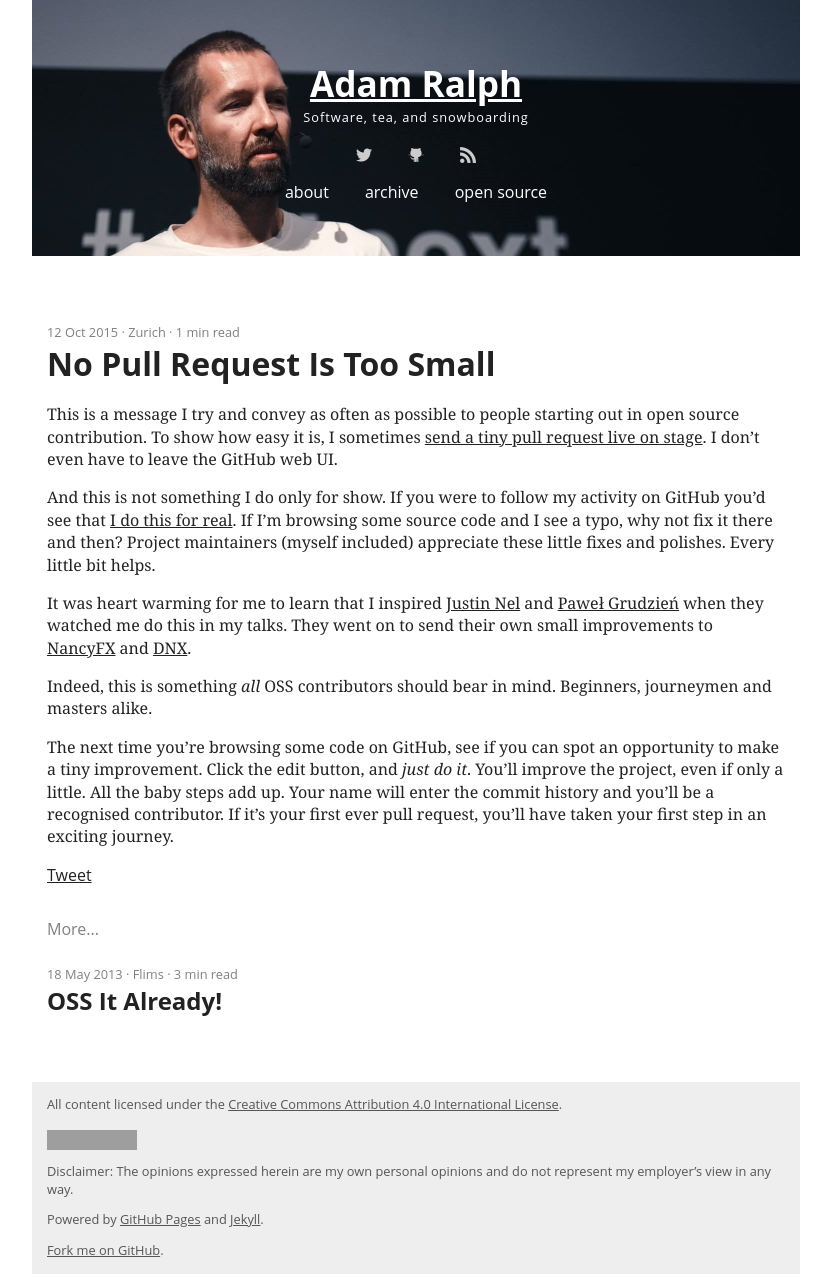
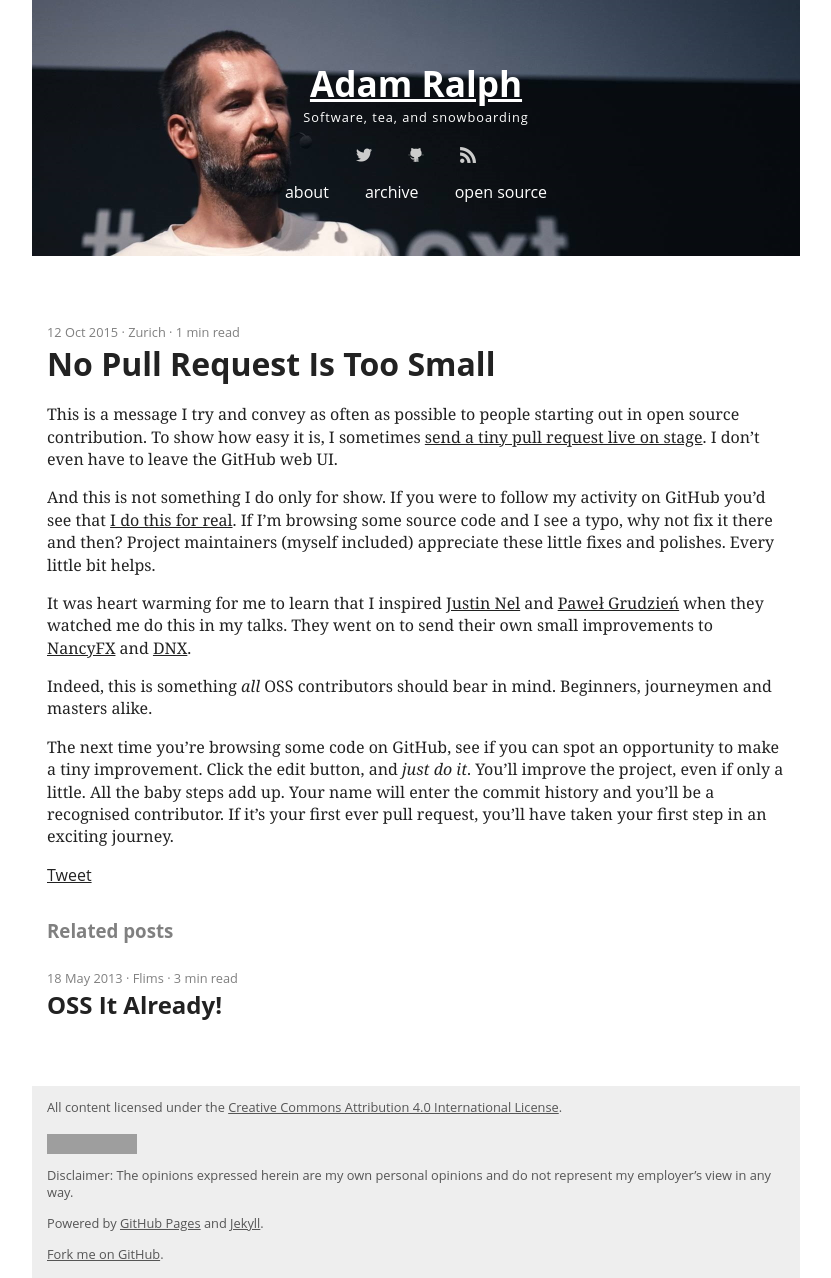
Before and after one commit to adamralph/adamralph.github.com, a Jekyll site: the page built from _posts/2015-10-12-no-pull-request-is-too-small.md, in a window 1280 px wide. Shown: the whole page, without its empty margins (224-1055 px from the left). Built offline with Jekyll 4.4.1, drawn with Linux system fonts in a browser that asks for light colours; comment, search, counter and statistics services are not loaded; grey boxes are pictures that could not be loaded.

Commit message:
better related posts header

```diff
--- a/_layouts/post.html
+++ b/_layouts/post.html
@@ -12,7 +12,7 @@ stylesheet: '/css/post.css'
       <script>!function(d,s,id){var js,fjs=d.getElementsByTagName(s)[0],p=/^http:/.test(d.location)?'http':'https';if(!d.getElementById(id)){js=d.createElement(s);js.id=id;js.src=p+'://platform.twitter.com/widgets.js';fjs.parentNode.insertBefore(js,fjs);}}(document, 'script', 'twitter-wjs');</script>
     </article>{% assign header_written = false %}{% for post in site.posts %}{% assign is_related = false %}{% for tag in post.tags %}{% if post.url != page.url and page.tags contains tag %}{% assign is_related = true %}{% break %}{% endif %}{% endfor %}{% if is_related == false %}{% continue %}{% endif %}{% if header_written == false %}
     <section class="related-posts">
-      <h1>More...</h1>{% assign header_written = true %}{% endif %}
+      <h1>Related posts</h1>{% assign header_written = true %}{% endif %}
       <section class="post-preview">
         <span class="post-meta">{{ post.date | date_to_string }} &middot; {{ post.location}} &middot; {{ post.content | number_of_words | divided_by:180 | at_least:1 }} min read</span>
         <h1 class="h-post-title"><a href="{{ post.url }}">{{ post.title }}</a></h1>
--- a/css/post.css
+++ b/css/post.css
@@ -4,8 +4,8 @@ section.related-posts {
 
 section.related-posts > h1 {
     color: gray;
-    font-size: 1em;
-    font-weight: normal;
+    font-size: 1.17em;
+    /* font-weight: normal; */
 }
 
 section.related-posts > section.post-preview {
```
